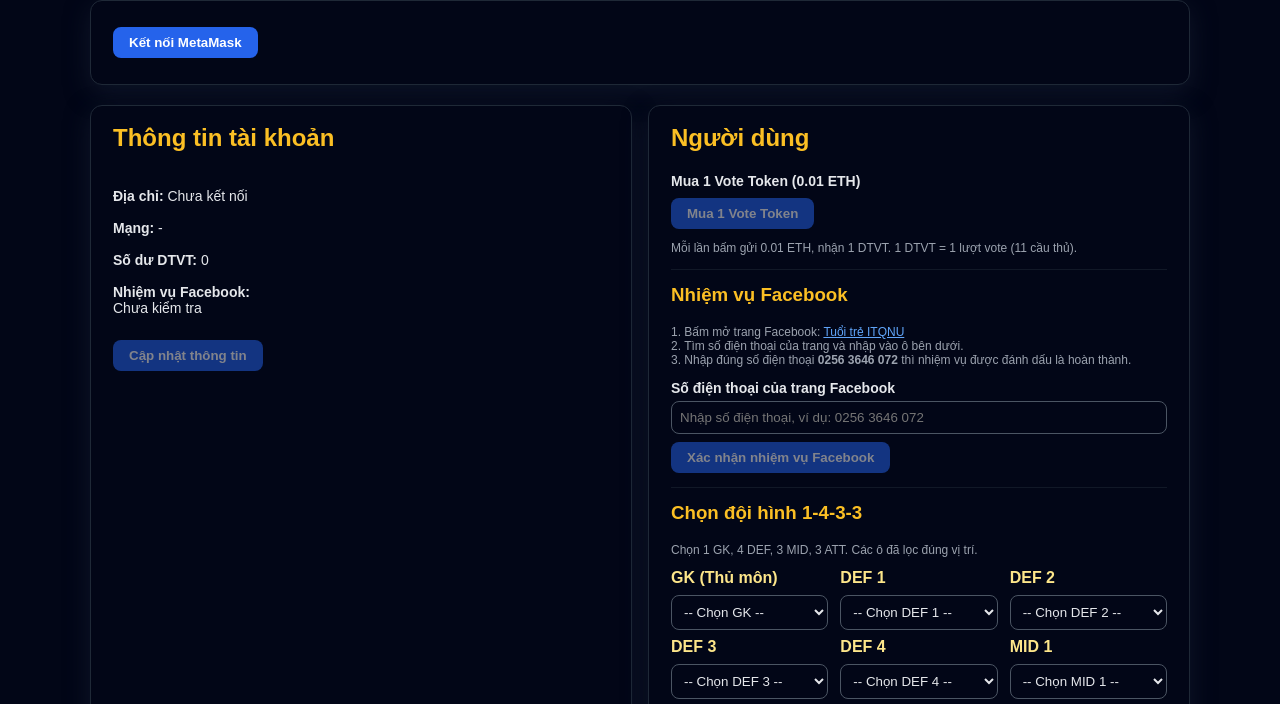
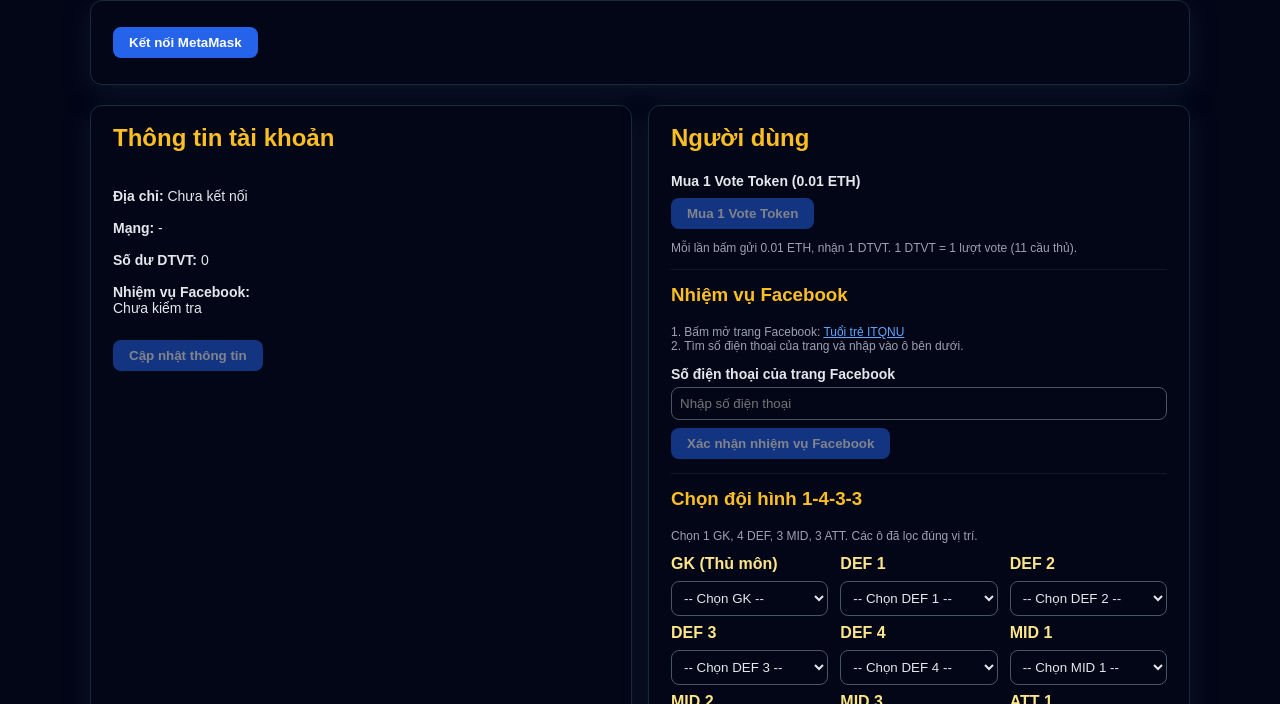
Before and after one commit to Taideptraivn/dreamteam-vote, a plain HTML site: page index.html in a window 1280 px wide. Shown: the part 79-783 px from the top of the page. Drawn offline with Linux system fonts and the light colour scheme.

Commit message:
Update index.html

```diff
--- a/index.html
+++ b/index.html
@@ -49,11 +49,11 @@
           Tuổi trẻ ITQNU
         </a><br/>
         2. Tìm số điện thoại của trang và nhập vào ô bên dưới.<br/>
-        3. Nhập đúng số điện thoại <b>0256 3646 072</b> thì nhiệm vụ được đánh dấu là hoàn thành.
+
       </p>
 
       <label>Số điện thoại của trang Facebook</label>
-      <input id="phoneInput" placeholder="Nhập số điện thoại, ví dụ: 0256 3646 072" />
+      <input id="phoneInput" placeholder="Nhập số điện thoại" />
       <button id="completeTaskButton" disabled>Xác nhận nhiệm vụ Facebook</button>
 
       <hr/>
```
